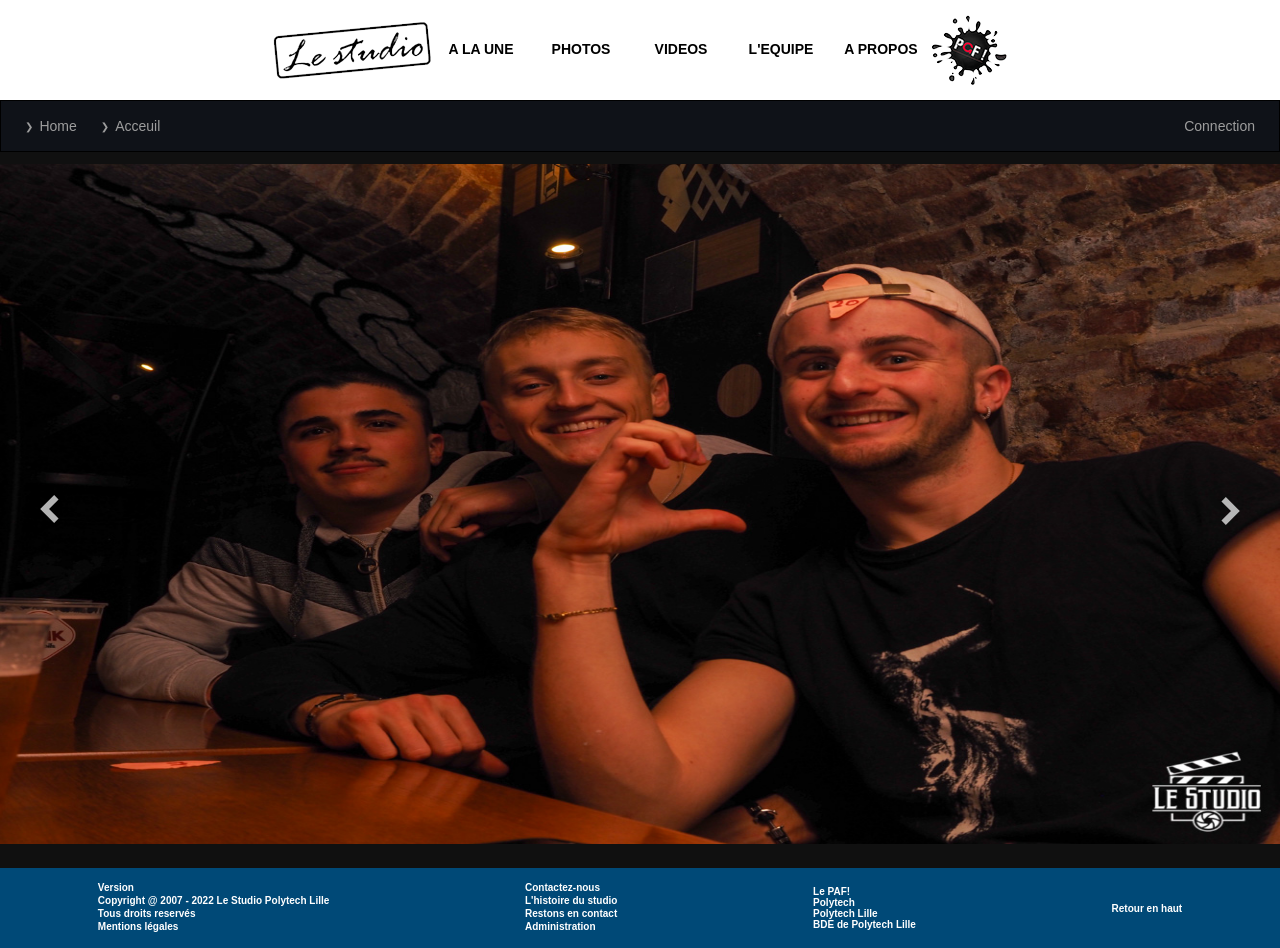
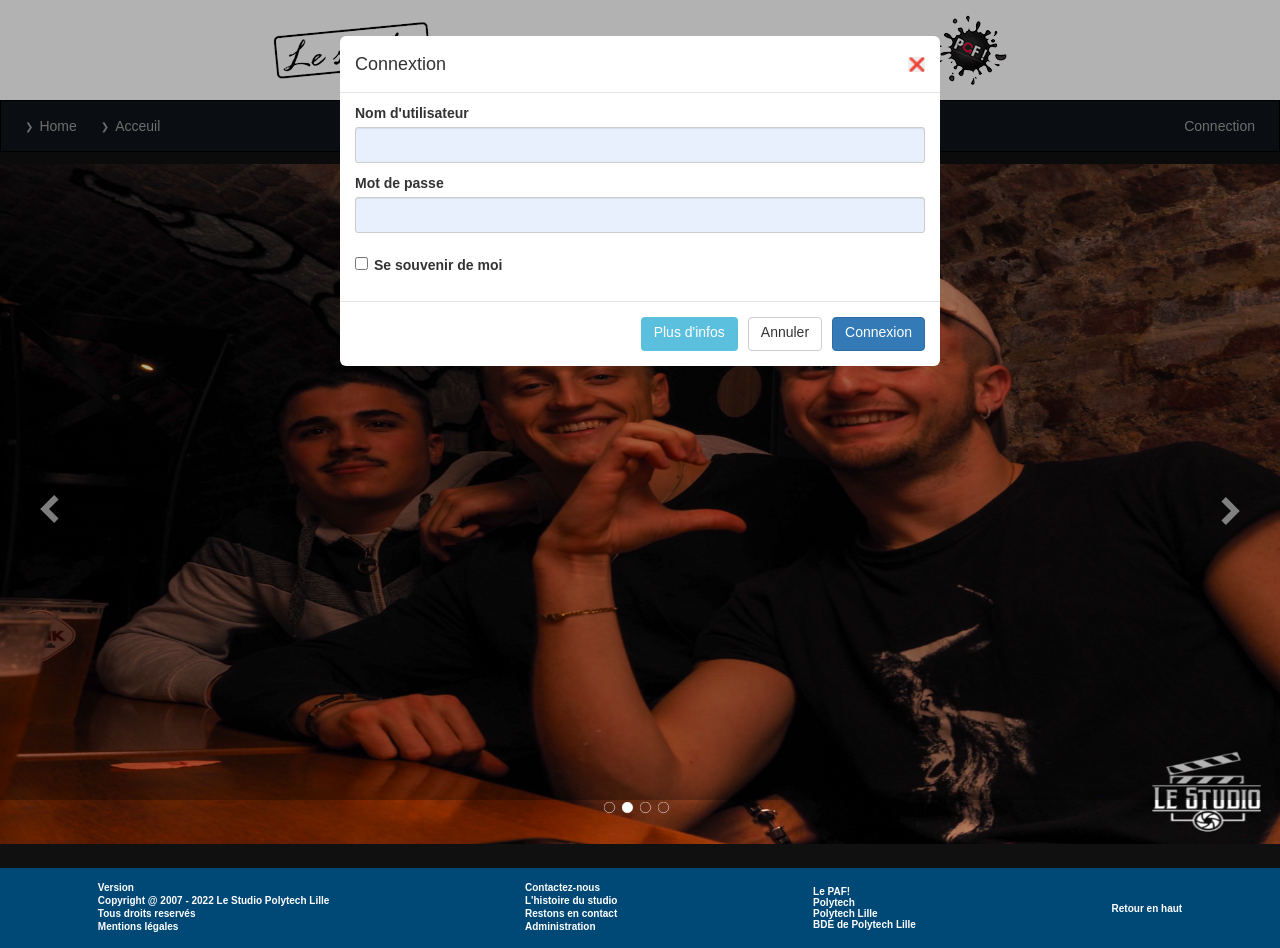
Before and after one commit to PolySim/studio-polytech-lille, a React (Create React App) app in the folder frontend/: page / in a window 1280 px wide. Both pictures are taken after a click on the element "Connection". Built offline with nearby package versions, Linux system fonts and the light colour scheme.

Commit message:
Connection And Circle

```diff
--- /dev/null
+++ b/frontend/src/component/Home/cercle/index.tsx
@@ -0,0 +1,23 @@
+import React from "react";
+
+export default function CircleView({
+  numeroImage,
+  imageAsset,
+}: {
+  numeroImage: number;
+  imageAsset: number;
+}): JSX.Element {
+  return (
+    <svg
+      width="18"
+      height="18"
+      viewBox="-0 -0 100 100"
+      xmlns="http://www.w3.org/2000/svg"
+      style={{
+        fill: numeroImage === imageAsset ? "white" : "transparent",
+      }}
+    >
+      <circle cx="30" cy="30" r="29.5" pathLength="1" />
+    </svg>
+  );
+}
--- a/frontend/src/component/Home/index.tsx
+++ b/frontend/src/component/Home/index.tsx
@@ -1,13 +1,13 @@
 import React, { useState, useEffect } from "react";
-import { Home } from "src/styled";
+import { Home, Circle } from "src/styled";
 import ImageHomeView from "src/component/Home/Image";
+import CircleView from "src/component/Home/cercle";
 
 export default function HomeView(): JSX.Element {
   const listFourNumber: number[] = [1, 2, 3, 4];
   const [imageAsset, setImageAsset] = useState<number>(1);
 
   const onToggleClick = (add: boolean) => {
-    console.log(imageAsset);
     if (add) {
       imageAsset === 4 ? setImageAsset(1) : setImageAsset(imageAsset + 1);
     } else {
@@ -41,6 +41,15 @@ export default function HomeView(): JSX.Element {
           numeroImage={numero}
         />
       ))}
+      <Circle>
+        {listFourNumber.map((numero) => (
+          <CircleView
+            key={numero}
+            imageAsset={imageAsset}
+            numeroImage={numero}
+          />
+        ))}
+      </Circle>
     </Home>
   );
 }
--- a/frontend/src/container/NavBar/index.tsx
+++ b/frontend/src/container/NavBar/index.tsx
@@ -1,14 +1,22 @@
-import React from "react";
+import React, { useContext } from "react";
 import { NavBar } from "src/styled";
+import { ConnectionContext } from "src/context";
 
 export default function NavBarView(): JSX.Element {
+  const { setConnection } = useContext(ConnectionContext);
   return (
     <NavBar>
       <div>
         <a href="#">Home</a>
         <a href="#">Acceuil</a>
       </div>
-      <div onClick={() => {}}>Connection</div>
+      <div
+        onClick={() => {
+          setConnection(true);
+        }}
+      >
+        Connection
+      </div>
     </NavBar>
   );
 }
--- a/frontend/src/container/connection/index.tsx
+++ b/frontend/src/container/connection/index.tsx
@@ -1,13 +1,22 @@
-import React from "react";
+import React, { useContext } from "react";
 import { Connection } from "src/styled";
+import { ConnectionContext } from "src/context";
 
 export default function ConnectionView(): JSX.Element {
+  const { setConnection } = useContext(ConnectionContext);
+
   return (
     <Connection>
       <div>
         <div>
           <h4>Connextion</h4>
-          <button>❌</button>
+          <button
+            onClick={() => {
+              setConnection(false);
+            }}
+          >
+            ❌
+          </button>
         </div>
         <div>
           <form>
@@ -33,7 +42,13 @@ export default function ConnectionView(): JSX.Element {
         </div>
         <div>
           <div>Plus d'infos</div>
-          <div>Annuler</div>
+          <div
+            onClick={() => {
+              setConnection(false);
+            }}
+          >
+            Annuler
+          </div>
           <div>Connexion</div>
         </div>
       </div>
--- a/frontend/src/styled.ts
+++ b/frontend/src/styled.ts
@@ -236,6 +236,8 @@ export const Connection = styled.div`
   width: 100vw;
   height: 100vh;
   z-index: 100;
+  background-color: rgba(0, 0, 0, 0.3);
+  transition: background-color 0.3s;
 
   > div {
     position: relative;
@@ -266,6 +268,10 @@ export const Connection = styled.div`
         background-color: none;
         border: none;
         margin-left: auto;
+
+        :hover {
+          cursor: pointer;
+        }
       }
     }
 
@@ -381,3 +387,21 @@ export const Connection = styled.div`
     }
   }
 `;
+
+export const Circle = styled.div`
+  display: flex;
+  justify-content: center;
+  position: absolute;
+  align-items: flex-end;
+  width: 100%;
+  height: 100%;
+  padding-bottom: 48px;
+  box-sizing: border-box;
+  z-index: 100000;
+
+  svg {
+    stroke: white;
+    stroke-width: 3px;
+    opacity: 1;
+  }
+`;
```
